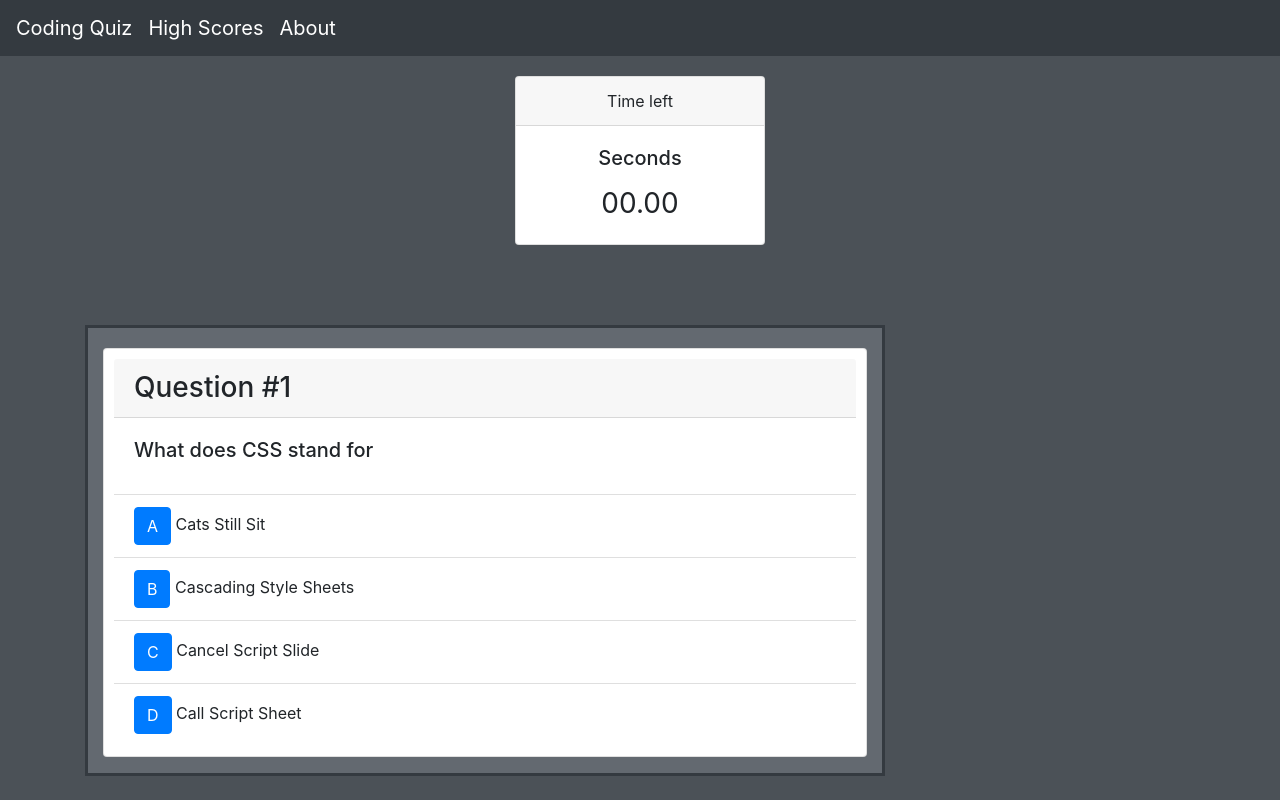
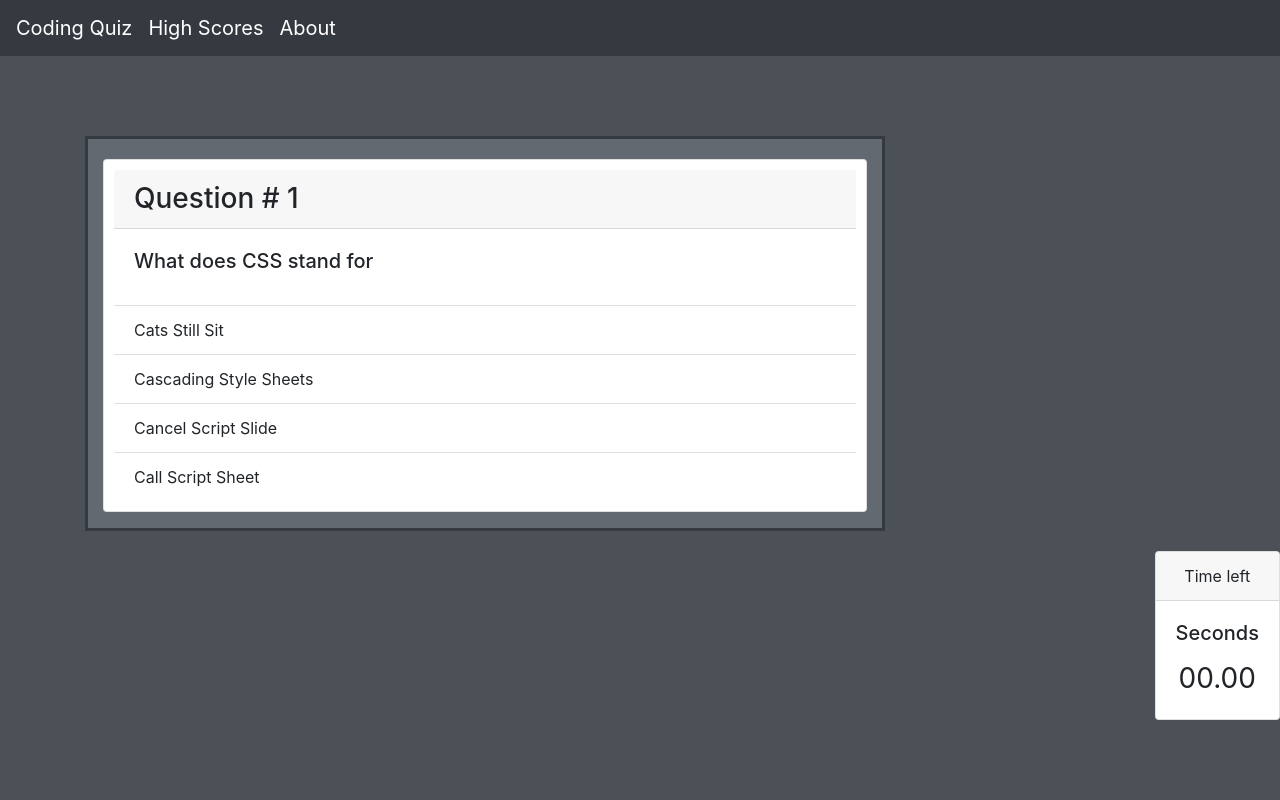
Before and after one commit to StevenJ87/Coding-Quiz, a plain HTML site: page index.html in a window 1280 px wide. Both pictures are taken after a click on the button "Start Quiz". Drawn offline with nearby package versions, Linux system fonts and the light colour scheme.

Commit message:
Question progression

```diff
--- a/index.html
+++ b/index.html
@@ -49,6 +49,13 @@
         margin: 0 auto;
         margin-top: 20px;
       }
+      .text-center{
+        float: inline-end;
+      }
+      .list-group-item:hover{
+        background-color: #007bff;
+        color: #fff;
+      }
     </style>
   </head>
 <body>
@@ -58,17 +65,6 @@
       <a class="navbar-brand" href="highScores.html">High Scores</a>
       <a class="navbar-brand" href="about.html">About</a>
   </nav>
-
-  <!--Timer-->
-  <div class="card text-center hide" id="clock">
-    <div class="card-header">
-      Time left
-    </div>
-    <div class="card-body">
-      <h5 class="card-title">Seconds</h5>
-      <p class="card-text">00.00</p>
-    </div>
-  </div>
 
       <!--Main Body Content-->
       <div class="container">
@@ -90,15 +86,27 @@
 
             <!--Answers-->
             <ul id="possibleAnswers" class="list-group list-group-flush">
-              <li class="list-group-item"><button type="button" class="btn btn-primary">A</button><span id="a"> Answer number one</span></li>
-              <li class="list-group-item"><button type="button" class="btn btn-primary">B</button><span id="b"> Answer number two</span></li>
-              <li class="list-group-item"><button type="button" class="btn btn-primary">C</button><span id="c"> Answer number three</span></li>
-              <li class="list-group-item"><button type="button" class="btn btn-primary">D</button><span id="d"> Answer number four</span></li>
+              <li class="list-group-item"><span id="a"> Answer number one</span></li>
+              <li class="list-group-item"><span id="b"> Answer number two</span></li>
+              <li class="list-group-item"><span id="c"> Answer number three</span></li>
+              <li class="list-group-item"><span id="d"> Answer number four</span></li>
             </ul>
           </div>
 
         </div>
       </div>
+
+      <!--Timer-->
+  <div class="card text-center hide" id="clock">
+    <div class="card-header">
+      Time left
+    </div>
+    <div class="card-body">
+      <h5 class="card-title">Seconds</h5>
+      <p class="card-text">00.00</p>
+    </div>
+  </div>
+
       <script src="script.js"></script>
 </body>
 </html>
--- a/script.js
+++ b/script.js
@@ -22,6 +22,12 @@ var answerArrayD = [
     "After the last 'HTML' tag"
 ]
 
+var correct = [
+    "Cascading Style Sheets",
+    "At the bottom of the 'body' tag"
+]
+
+
 var startQuiz = document.querySelector("#start");
 var q = document.getElementById("question").textContent;
 var answered = document.getElementById("possibleAnswers");
@@ -34,18 +40,35 @@ startQuiz.addEventListener("click", function(){
     document.getElementById("startDiv").classList.add("hide");
     document.getElementById("clock").classList.remove("hide");
     question();
+    timer();
 });
 
 answered.addEventListener("click", function(){
+    // console.log("clicked")
+    // console.log(event.target.textContent);
+    // console.log(correct[i]);
+    if (event.target.textContent === correct[i]){
+        alert("Correct");
+    } else {
+        alert("Incorrect");
+    }
     question();
 })
 
+var i = -1;
+
 function question(){
-    var i = -1;
     i++;
     document.getElementById("question").innerHTML=questionArray[i];
-    document.getElementById("a").textContent=" "+answerArrayA[i];
-    document.getElementById("b").textContent=" "+answerArrayB[i];
-    document.getElementById("c").textContent=" "+answerArrayC[i];
-    document.getElementById("d").textContent=" "+answerArrayD[i];
+    document.getElementById("a").textContent=""+answerArrayA[i];
+    document.getElementById("b").textContent=""+answerArrayB[i];
+    document.getElementById("c").textContent=""+answerArrayC[i];
+    document.getElementById("d").textContent=""+answerArrayD[i];
+    document.getElementById("numberQuestion").textContent="Question # "+(i+1);
+    return i;
 }
+
+var seconds =
+function timer(){
+
+}
```
Also changed, not shown: about.html (+0 -1 lines).
